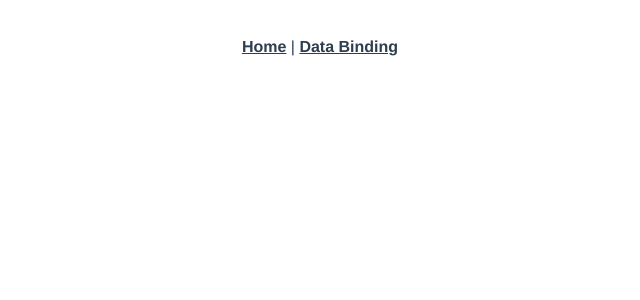
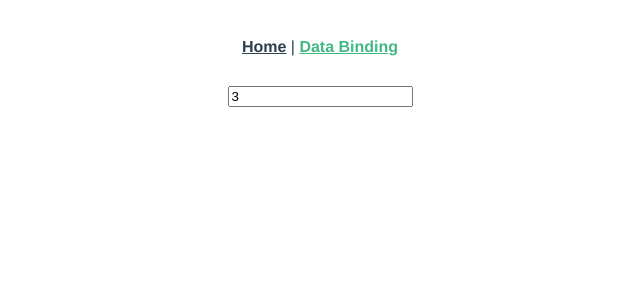
Before and after one commit to swat018/vue.js-project, a Vue app: page /databindinginputnumber in a window 1280 px wide. Before the commit this address had no page. Shown: the top 300 px of the page, without its empty margins (320-960 px from the left). Built offline with nearby package versions, Linux system fonts and the light colour scheme.

Commit message:
데이터 바인딩 - Input type=number

```diff
--- a/src/App.vue
+++ b/src/App.vue
@@ -1,7 +1,7 @@
 <template>
   <div id="nav">
     <router-link to="/">Home</router-link> |
-    <router-link to="/databindinginputtext">Data Binding</router-link>
+    <router-link to="/databindinginputnumber">Data Binding</router-link>
   </div>
   <router-view/>
 </template>
--- a/src/router/index.js
+++ b/src/router/index.js
@@ -1,6 +1,6 @@
 import { createRouter, createWebHistory } from 'vue-router'
 import Home from '../views/Home.vue'
-import DataBindingInputText from '../views/DataBindingInputText.vue'
+import DataBindingInputNumber from '../views/DataBindingInputNumber.vue'
 
 const routes = [
   {
@@ -17,9 +17,9 @@
     component: () => import(/* webpackChunkName: "about" */ '../views/About.vue')
   },
   {
-    path: '/databindinginputtext',
-    name: 'DataBindingInputText',
-    component: DataBindingInputText
+    path: '/databindinginputnumber',
+    name: 'DataBindingInputNumber',
+    component: DataBindingInputNumber
   }
 ]
 
--- /dev/null
+++ b/src/views/DataBindingInputNumber.vue
@@ -0,0 +1,16 @@
+<template>
+  <div>
+    <input type="number" v-model.number="numberModel" />
+  </div>
+</template>
+
+<script>
+export default {
+  name: "DataBindingInputNumber",
+  data() {
+    return {
+      numberModel: 3
+    };
+  }
+}
+</script>
```
